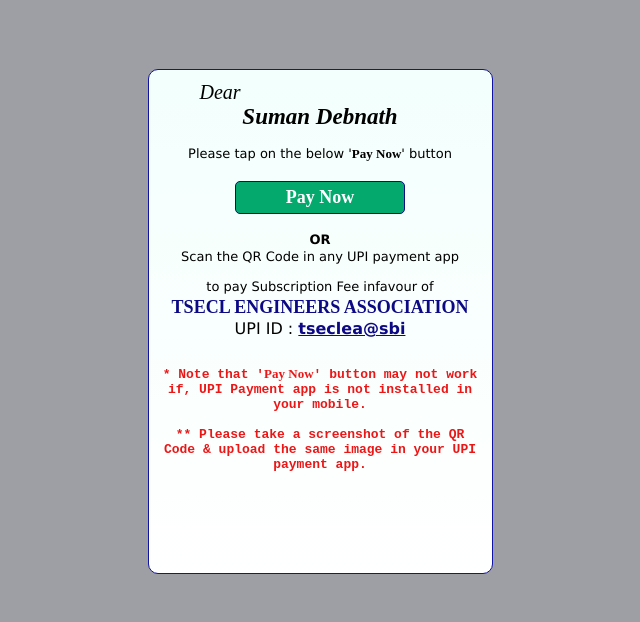
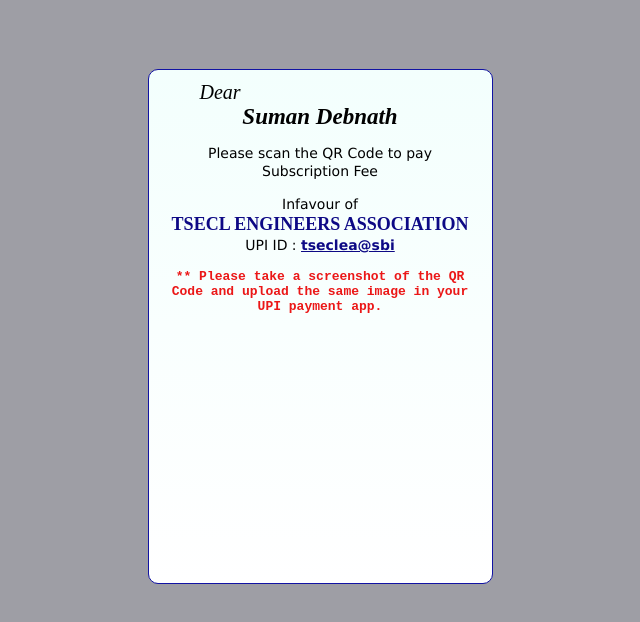
Before and after one commit to tseclengineersasso/020, a plain HTML site: page index.html in a window 1280 px wide. Shown: the whole page, without its empty margins (320-960 px from the left). Drawn offline with Linux system fonts and the light colour scheme; a script that the page names is missing.

Commit message:
Add files via upload

```diff
--- a/index.html
+++ b/index.html
@@ -15,22 +15,6 @@
 
     #qrcode {
         pointer-events: none;
-    }
-    button {
-        background-color: #04AA6D;
-        color: rgb(255, 255, 255);
-        padding: 5px 5px;
-        margin: 5px 0;
-        border: none;
-        cursor: pointer;
-        width: 50%;
-        border-radius: 5px;
-        border: 1px solid #0d0f83;
-    }
-    button:hover {
-        opacity: 0.9;
-        background-color: #7139d3;
-        color: rgb(253, 223, 133);
     }
     .container {
         text-align: center;
@@ -55,17 +39,19 @@
         font-weight: bold;
         line-height: 0.1;
         font-size: 23px;
-        padding-bottom: 5px;
+        padding-bottom: 3px;
     }
     .fnt3 {
-        font-size: 13px;
+        font-size: 14px;
+        line-height: 1.3;
+        padding-left: 30px;
+        padding-right: 30px;
+    }
+    .fnt4 {
+        font-size: 14px;
         line-height: 1.3;
         padding-left: 10px;
         padding-right: 10px;
-    }
-    .fnt4 {
-        font-family: 'Times New Roman';
-        font-weight: bold;
     }
     .fnt5 {
         font-family: 'Courier New';
@@ -99,7 +85,7 @@
     width: 23%; /* Could be more or less, depending on screen size */
     height: 53%;
     min-width: 343px;
-    min-height: 503px;
+    min-height: 513px;
     }
 
     /* Add Zoom Animation */
@@ -127,19 +113,11 @@
         <div class="container">
             <p class="fnt1">Dear</p>
             <p class="fnt2">Suman Debnath</p>
-            <p class="fnt3">Please tap on the below '<span class="fnt4">Pay Now</span>' button</p>
-
-            <a href="upi://pay?pa=tseclea@sbi&pn=TSECL%20ENGINEERS%20ASSOCIATION&mc=8398&tr=&tn=ID020%20Subscription&am=&cu=INR&url=&mode=02&purpose=00&orgid=159002&sign=MEUCIQC4XHZJWEfBspS1A6+UMtQcBr/ZT00bWTdvZJhRCsLilwIgGPyzjukW/iwSieU2ohpTzfGLGxYwuJfK4ws/lBz8rzs=">
-                <button class="fnt">Pay Now</button>
-            </a>
-            <p class="fnt3"><b>OR</b><br><span style="line-height: 1.3">Scan the QR Code in any UPI payment app</span></p>
+            <p class="fnt3">Please scan the QR Code to pay Subscription Fee</p>
             <center id="qrcode"></center>
-            <p class="fnt3">to pay Subscription Fee infavour of<br><a class="fnt" style="color: rgb(13, 9, 133);">TSECL ENGINEERS ASSOCIATION</a>
-                <br><span style="font-size: 16px;">UPI ID : <u style="color: rgb(13, 9, 133);"><b>tseclea@sbi</b></u></span></p>
-
-            <p class="fnt5" style="padding-top: 13px;">* Note that '<span class="fnt4">Pay Now</span>' button may not work if, UPI Payment app is not installed in your mobile. </p>
-            <p class="fnt5"> ** Please take a screenshot of the QR Code & upload the same image in your UPI payment app. </p>
-
+            <p class="fnt4">Infavour of<br><a class="fnt" style="color: rgb(13, 9, 133);">TSECL ENGINEERS ASSOCIATION</a>
+                <br>UPI ID : <u style="color: rgb(13, 9, 133);"><b>tseclea@sbi</b></u></p>
+            <p class="fnt5"> ** Please take a screenshot of the QR Code and upload the same image in your UPI payment app. </p>
         </div>
     </div>
 </div>
@@ -149,8 +127,8 @@
         var upiData = "upi://pay?pa=tseclea@sbi&pn=TSECL%20ENGINEERS%20ASSOCIATION&mc=8398&tr=&tn=ID020%20Subscription&am=&cu=INR&url=&mode=02&purpose=00&orgid=159002&sign=MEUCIQC4XHZJWEfBspS1A6+UMtQcBr/ZT00bWTdvZJhRCsLilwIgGPyzjukW/iwSieU2ohpTzfGLGxYwuJfK4ws/lBz8rzs=";
         var qrcod = new QRCode(document.getElementById("qrcode"), {
             text: upiData,
-            width: 200,
-            height: 200,
+            width: 243,
+            height: 243,
         });
         qrcod.make();
     }
```
